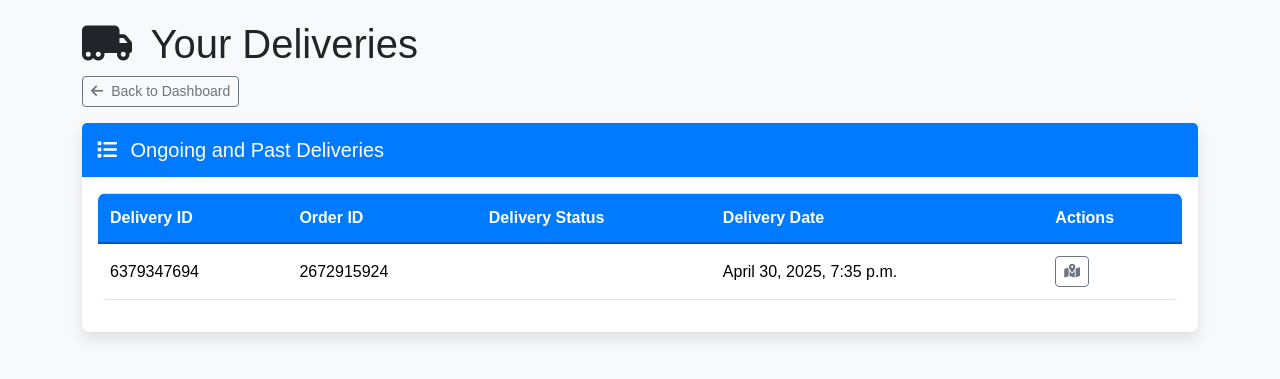
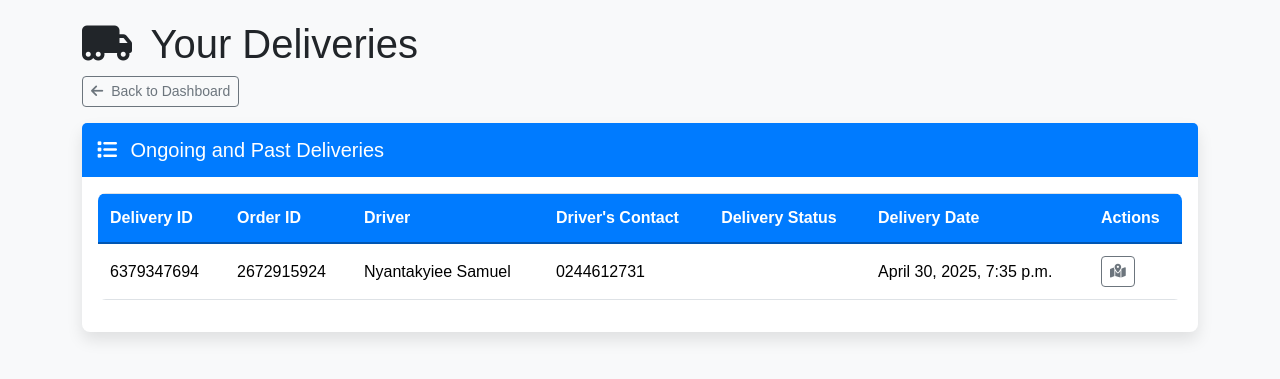
Before and after one commit to Godfred48/WaterTankRefill-App, a Django app: page /customer/deliveries/ in a window 1280 px wide. Shown: the top 379 px of the page. Run offline with Django 5.2, Linux system fonts and the light colour scheme; a user stored in the database is signed in; data comes from the database, SQL or seed files in the repository.

Commit message:
added a drivers info in the customers delievry page

```diff
--- a/templates/customer/customer_delivery_list.html
+++ b/templates/customer/customer_delivery_list.html
@@ -73,6 +73,8 @@
                                 <tr>
                                     <th>Delivery ID</th>
                                     <th>Order ID</th>
+                                    <th>Driver</th>
+                                    <th>Driver's Contact</th>
                                     <th>Delivery Status</th>
                                     <th>Delivery Date</th>
                                     <th>Actions</th>
@@ -83,6 +85,20 @@
                                     <tr>
                                         <td>{{ delivery.delivery_id }}</td>
                                         <td>{{ delivery.order.order_id }}</td>
+                                        <td>
+                                            {% if delivery.driver %}
+                                                {{ delivery.driver.user.full_name }}
+                                            {% else %}
+                                                <span class="text-muted">Not Assigned</span>
+                                            {% endif %}
+                                        </td>
+                                        <td>
+                                            {% if delivery.driver %}
+                                                {{ delivery.driver.user.phone_number }}
+                                            {% else %}
+                                                <em>N/A</em>
+                                            {% endif %}
+                                        </td>
                                         <td>
                                             {% if delivery.delivery_status == 'Pending' %}
                                                 <span class="badge badge-warning">{{ delivery.delivery_status }}</span>
```
